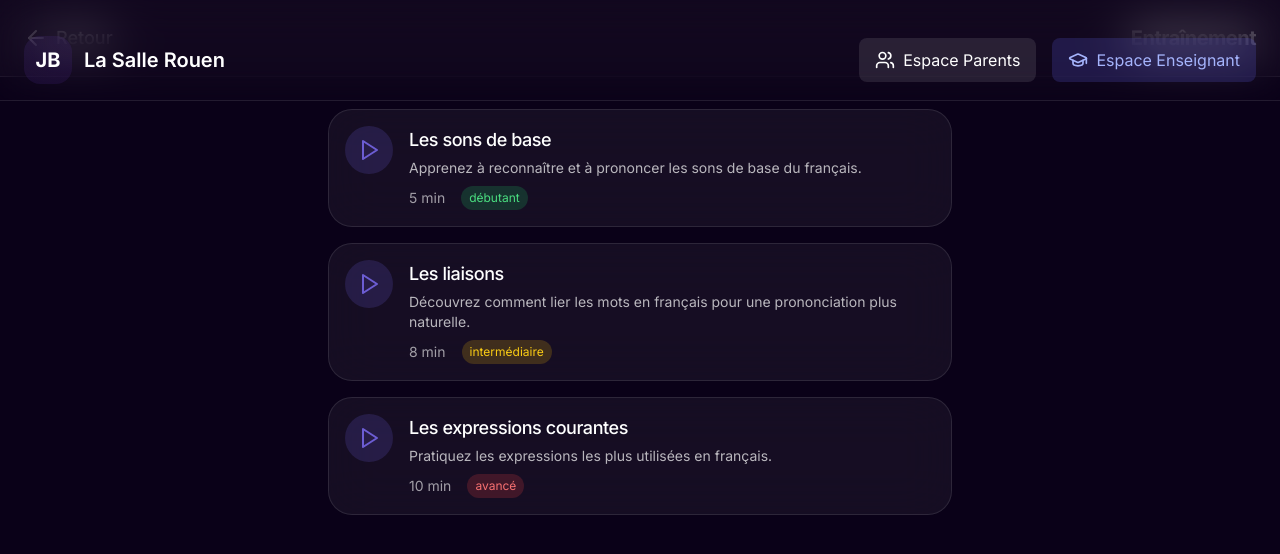
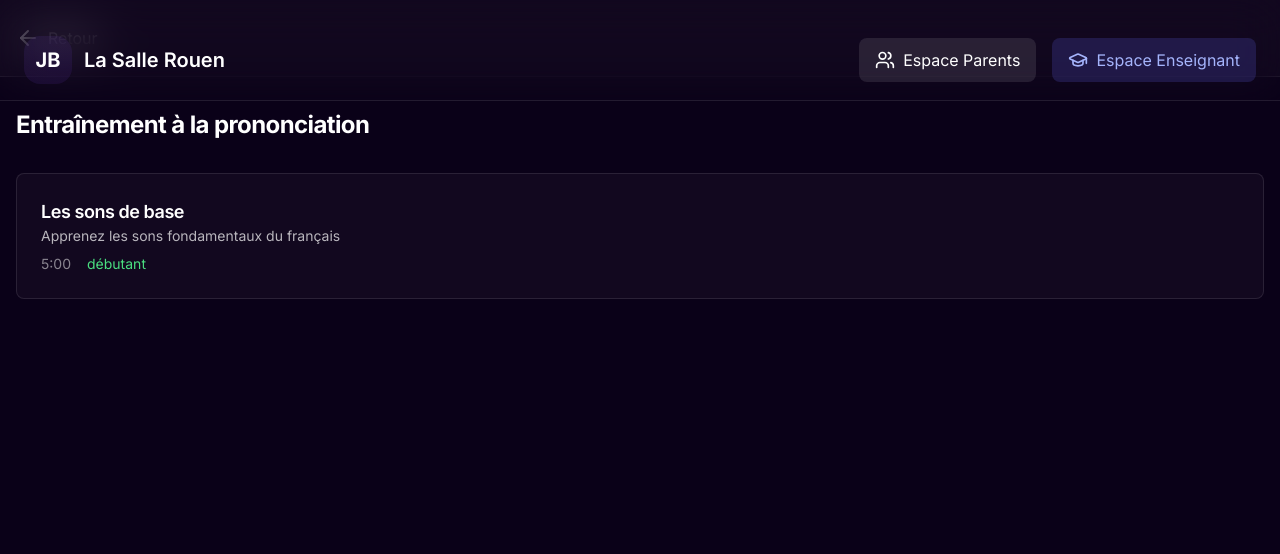
Before and after one commit to Rafikellou/petit-g-nie, a Next.js app: page /train in a window 1280 px wide. Shown: the top 554 px of the page. Built offline with nearby package versions, Linux system fonts and the light colour scheme.

Commit message:
fix: Correction des erreurs de type dans les composants d'entrainement

```diff
--- a/src/app/teacher/page.tsx
+++ b/src/app/teacher/page.tsx
@@ -82,29 +82,22 @@ const TeacherDashboard: FC = () => {
 
   return (
     <div className="min-h-screen bg-background safe-area-inset">
-      <header className="bg-surface-dark border-b border-white/10 pt-safe-top">
-        <div className="max-w-7xl mx-auto px-4 sm:px-6 py-4">
-          <div className="flex items-center justify-between">
-            <Link
-              href="/"
-              className="flex items-center space-x-2 text-white hover:text-white/80 transition tap-target touch-manipulation"
-              aria-label="Retour à l'accueil"
-            >
-              <ArrowLeft className="w-6 h-6" />
-              <span className="text-lg font-medium">Retour</span>
-            </Link>
-            <h1 className="text-xl font-bold">Espace Enseignant</h1>
-          </div>
+      <Toaster />
+      {/* En-tête */}
+      <header className="bg-gradient-to-b from-primary to-primary/80 text-white p-6">
+        <div className="flex items-center justify-between mb-8">
+          <Link href="/" className="flex items-center space-x-2">
+            <ArrowLeft className="w-6 h-6" />
+            <span>Retour</span>
+          </Link>
         </div>
-      </header>
 
-      <main className="max-w-7xl mx-auto px-4 sm:px-6 py-8">
-        {/* Statistiques générales */}
-        <div className="grid grid-cols-1 md:grid-cols-2 lg:grid-cols-4 gap-6 mb-8">
-          <div className="glass-card p-6">
-            <div className="flex items-center space-x-4">
-              <div className="rounded-full bg-primary/20 p-3">
-                <Users className="w-6 h-6 text-primary" />
+        {/* Statistiques rapides */}
+        <div className="grid grid-cols-2 gap-4">
+          <div className="glass-card p-4">
+            <div className="flex items-start justify-between">
+              <div className="p-2 bg-white/10 rounded-lg">
+                <Users className="w-6 h-6" />
               </div>
               <div>
                 <p className="text-sm text-white/70">Élèves</p>
@@ -113,85 +106,71 @@ const TeacherDashboard: FC = () => {
             </div>
           </div>
 
-          <div className="glass-card p-6">
-            <div className="flex items-center space-x-4">
-              <div className="rounded-full bg-green-500/20 p-3">
-                <BookOpen className="w-6 h-6 text-green-400" />
+          {/* Autres statistiques */}
+          <div className="glass-card p-4">
+            <div className="flex items-start justify-between">
+              <div className="p-2 bg-white/10 rounded-lg">
+                <TrendingUp className="w-6 h-6" />
               </div>
               <div>
-                <p className="text-sm text-white/70">Histoires lues</p>
-                <p className="text-2xl font-bold">24</p>
-              </div>
-            </div>
-          </div>
-
-          <div className="glass-card p-6">
-            <div className="flex items-center space-x-4">
-              <div className="rounded-full bg-yellow-500/20 p-3">
-                <Award className="w-6 h-6 text-yellow-400" />
-              </div>
-              <div>
-                <p className="text-sm text-white/70">Points moyens</p>
-                <p className="text-2xl font-bold">850</p>
-              </div>
-            </div>
-          </div>
-
-          <div className="glass-card p-6">
-            <div className="flex items-center space-x-4">
-              <div className="rounded-full bg-purple-500/20 p-3">
-                <TrendingUp className="w-6 h-6 text-purple-400" />
-              </div>
-              <div>
-                <p className="text-sm text-white/70">Progression</p>
-                <p className="text-2xl font-bold">+12%</p>
+                <p className="text-sm text-white/70">Progression moyenne</p>
+                <p className="text-2xl font-bold">{teacher.stats.averageClassProgress}%</p>
               </div>
             </div>
           </div>
         </div>
+      </header>
 
+      {/* Contenu principal */}
+      <main className="p-6">
         {/* Barre de recherche */}
-        <div className="relative mb-8">
-          <div className="absolute inset-y-0 left-0 pl-3 flex items-center pointer-events-none">
-            <Search className="h-5 w-5 text-white/40" />
-          </div>
+        <div className="relative mb-6">
+          <Search className="absolute left-3 top-1/2 transform -translate-y-1/2 w-5 h-5 text-gray-400" />
           <input
             type="text"
             placeholder="Rechercher un élève..."
-            className="block w-full pl-10 pr-3 py-3 bg-surface-dark border border-white/10 rounded-lg text-white placeholder-white/40 focus:outline-none focus:ring-2 focus:ring-primary focus:border-transparent min-h-[44px]"
             value={searchQuery}
             onChange={(e) => setSearchQuery(e.target.value)}
+            className="w-full pl-10 pr-4 py-2 rounded-lg bg-white/5 border border-white/10 text-white placeholder-gray-400 focus:outline-none focus:ring-2 focus:ring-primary"
           />
         </div>
 
         {/* Liste des élèves */}
         <div className="space-y-4">
-          {filteredStudents.map((studentId: string) => {
-            const student = mockStudents[studentId];
-            const progress = mockProgress[studentId];
-            if (!student) return null;
-
+          {filteredStudents.map((student) => {
+            const progress = student.progress;
             const overallProgress = calculateOverallProgress(progress);
 
             return (
               <div
-                key={studentId}
-                className="glass-card p-6 hover:bg-white/5 transition cursor-pointer tap-target touch-manipulation"
-                onClick={() => setSelectedStudentId(studentId)}
+                key={student.id}
+                className="glass-card p-4 hover:bg-white/10 transition cursor-pointer"
+                onClick={() => setSelectedStudentId(student.id)}
               >
                 <div className="flex items-center justify-between">
                   <div className="flex items-center space-x-4">
-                    <div className="w-12 h-12 rounded-full bg-primary/20 flex items-center justify-center">
-                      <span className="text-lg font-bold">{student.name[0]}</span>
-                    </div>
+                    {student.avatar ? (
+                      <img
+                        src={student.avatar}
+                        alt={student.name}
+                        className="w-12 h-12 rounded-full"
+                      />
+                    ) : (
+                      <div className="w-12 h-12 rounded-full bg-primary/20 flex items-center justify-center">
+                        <span className="text-xl font-bold text-primary">
+                          {student.name.charAt(0)}
+                        </span>
+                      </div>
+                    )}
                     <div>
-                      <h3 className="text-lg font-medium">{student.name}</h3>
-                      <p className="text-sm text-white/70">{student.class}</p>
+                      <h3 className="font-medium">{student.name}</h3>
+                      <p className="text-sm text-gray-400">
+                        Progression: {Math.round(overallProgress)}%
+                      </p>
                     </div>
                   </div>
-                  <div className="text-right">
-                    <p className="text-sm text-white/70">Progression</p>
-                    <p className="text-lg font-bold">{overallProgress}%</p>
+                  <div className="flex items-center space-x-2">
+                    {/* Badges et autres indicateurs */}
                   </div>
                 </div>
               </div>
@@ -203,13 +182,11 @@ const TeacherDashboard: FC = () => {
       {/* Modal de progression détaillée */}
       {selectedStudentId && (
         <StudentProgressComponent
-          student={mockStudents[selectedStudentId]}
-          progress={mockProgress[selectedStudentId]}
+          student={teacher.class.students.find(s => s.id === selectedStudentId)!}
+          progress={teacher.class.students.find(s => s.id === selectedStudentId)!.progress}
           onClose={() => setSelectedStudentId(null)}
         />
       )}
-
-      <Toaster />
     </div>
   );
 };
--- a/src/app/train/page.tsx
+++ b/src/app/train/page.tsx
@@ -34,246 +34,231 @@ interface TrainingResult {
     actual: string;
     timestamp: number;
   }[];
-  feedback?: string;
-  completed: boolean;
 }
 
 const trainingSessions: TrainingSession[] = [
   {
     id: '1',
     title: 'Les sons de base',
-    description: 'Apprenez à reconnaître et à prononcer les sons de base du français.',
-    audioUrl: '/audio/sons-base.mp3',
-    duration: '5 min',
+    description: 'Apprenez les sons fondamentaux du français',
+    audioUrl: '/audio/training/basic-sounds.mp3',
+    duration: '5:00',
     level: 'débutant',
-    transcription: 'A comme dans "papa", E comme dans "bébé"...',
+    transcription: 'Bonjour, aujourd\'hui nous allons apprendre...',
     category: 'prononciation',
     objectives: [
-      'Reconnaître les voyelles de base',
-      'Prononcer correctement les sons simples'
+      'Maîtriser les voyelles de base',
+      'Pratiquer les consonnes simples',
     ],
-    difficulty: 1
+    difficulty: 1,
   },
-  {
-    id: '2',
-    title: 'Les liaisons',
-    description: 'Découvrez comment lier les mots en français pour une prononciation plus naturelle.',
-    audioUrl: '/audio/liaisons.mp3',
-    duration: '8 min',
-    level: 'intermédiaire',
-    transcription: 'Les liaisons sont importantes en français...',
-    category: 'prononciation',
-    prerequisites: ['Les sons de base'],
-    objectives: [
-      'Comprendre les règles de liaison',
-      'Pratiquer les liaisons courantes'
-    ],
-    difficulty: 3
-  },
-  {
-    id: '3',
-    title: 'Les expressions courantes',
-    description: 'Pratiquez les expressions les plus utilisées en français.',
-    audioUrl: '/audio/expressions.mp3',
-    duration: '10 min',
-    level: 'avancé',
-    transcription: 'Bonjour ! Comment allez-vous ?...',
-    category: 'conversation',
-    prerequisites: ['Les liaisons'],
-    objectives: [
-      'Mémoriser les expressions courantes',
-      'Utiliser les expressions dans un contexte'
-    ],
-    difficulty: 4,
-    nextSessions: ['4', '5']
-  }
+  // ... autres sessions
 ];
 
 export default function TrainPage() {
-  const [selectedSession, setSelectedSession] = useState<TrainingSession | null>(null);
-  const [currentResult, setCurrentResult] = useState<TrainingResult | null>(null);
+  const { progress, updateProgress } = useProgress();
+  const [currentSession, setCurrentSession] = useState<TrainingSession | null>(null);
   const [isPlaying, setIsPlaying] = useState(false);
-  const [isMuted, setIsMuted] = useState(false);
   const [currentTime, setCurrentTime] = useState(0);
   const [duration, setDuration] = useState(0);
+  const [audioElement, setAudioElement] = useState<HTMLAudioElement | null>(null);
+  const [isMuted, setIsMuted] = useState(false);
   const [isRecording, setIsRecording] = useState(false);
-  const { progress, updateProgress } = useProgress();
-  const { showBadgeUnlock } = useAchievements();
+  const { unlockAchievement } = useAchievements();
 
-  const handlePlayPause = () => {
-    setIsPlaying(!isPlaying);
-  };
+  useEffect(() => {
+    if (currentSession) {
+      const audio = new Audio(currentSession.audioUrl);
+      setAudioElement(audio);
 
-  const handleMute = () => {
-    setIsMuted(!isMuted);
-  };
+      audio.addEventListener('loadedmetadata', () => {
+        setDuration(audio.duration);
+      });
 
-  const handleSeek = (value: number) => {
-    setCurrentTime(value);
-  };
+      audio.addEventListener('timeupdate', () => {
+        setCurrentTime(audio.currentTime);
+      });
 
-  const handleRecord = () => {
-    setIsRecording(!isRecording);
-  };
+      audio.addEventListener('ended', () => {
+        setIsPlaying(false);
+        handleSessionComplete();
+      });
+
+      return () => {
+        audio.pause();
+        audio.remove();
+      };
+    }
+  }, [currentSession]);
 
   const handleSessionComplete = () => {
-    if (selectedSession) {
+    if (currentSession) {
+      const sessionResult = {
+        completed: true,
+        score: 85, // À remplacer par le vrai score
+        date: new Date().toISOString(),
+        duration: Math.floor(duration),
+      };
+
       updateProgress({
-        trainingSessions: [
+        trainingSessions: {
           ...progress.trainingSessions,
-          {
-            sessionId: selectedSession.id,
-            completedAt: new Date().toISOString()
-          }
-        ]
+          [currentSession.id]: sessionResult,
+        },
       });
 
-      const completedSessions = progress.trainingSessions.length + 1;
-      if (completedSessions >= 5) {
-        showBadgeUnlock('training_master');
+      // Débloquer des succès si nécessaire
+      if (Object.keys(progress.trainingSessions).length === 1) {
+        unlockAchievement('first_training');
       }
     }
   };
 
+  const togglePlay = () => {
+    if (!audioElement) return;
+
+    if (isPlaying) {
+      audioElement.pause();
+    } else {
+      audioElement.play();
+    }
+    setIsPlaying(!isPlaying);
+  };
+
+  const toggleMute = () => {
+    if (!audioElement) return;
+    audioElement.muted = !isMuted;
+    setIsMuted(!isMuted);
+  };
+
+  const handleSeek = (e: React.ChangeEvent<HTMLInputElement>) => {
+    if (!audioElement) return;
+    const time = parseFloat(e.target.value);
+    audioElement.currentTime = time;
+    setCurrentTime(time);
+  };
+
+  const skipBackward = () => {
+    if (!audioElement) return;
+    audioElement.currentTime = Math.max(0, currentTime - 10);
+  };
+
+  const skipForward = () => {
+    if (!audioElement) return;
+    audioElement.currentTime = Math.min(duration, currentTime + 10);
+  };
+
+  const toggleRecording = () => {
+    setIsRecording(!isRecording);
+    // Implémenter la logique d'enregistrement
+  };
+
   return (
-    <div className="min-h-screen bg-background safe-area-inset">
-      <header className="bg-surface-dark border-b border-white/10 pt-safe-top">
-        <div className="max-w-7xl mx-auto px-4 sm:px-6 py-4">
-          <div className="flex items-center justify-between">
-            <Link
-              href="/"
-              className="flex items-center space-x-2 text-white hover:text-white/80 transition tap-target touch-manipulation"
-              aria-label="Retour à l'accueil"
-            >
-              <ArrowLeft className="w-6 h-6" />
-              <span className="text-lg font-medium">Retour</span>
-            </Link>
-            <h1 className="text-xl font-bold">Entraînement</h1>
-          </div>
-        </div>
+    <div className="min-h-screen bg-background">
+      <header className="bg-surface-dark border-b border-white/10 p-4">
+        <Link href="/" className="flex items-center space-x-2 text-white">
+          <ArrowLeft className="w-6 h-6" />
+          <span>Retour</span>
+        </Link>
       </header>
 
-      <main className="max-w-2xl mx-auto px-4 sm:px-6 py-8">
-        {selectedSession ? (
-          <div className="space-y-6">
-            {/* Session en cours */}
-            <div className="glass-card p-6 space-y-6">
-              <div>
-                <h2 className="text-2xl font-bold mb-2">{selectedSession.title}</h2>
-                <p className="text-white/70">{selectedSession.description}</p>
+      <main className="container mx-auto px-4 py-8">
+        <h1 className="text-2xl font-bold mb-8">Entraînement à la prononciation</h1>
+
+        {/* Liste des sessions */}
+        <div className="grid gap-6">
+          {trainingSessions.map((session) => {
+            const isCompleted = progress.trainingSessions[session.id]?.completed;
+
+            return (
+              <div
+                key={session.id}
+                className={`p-6 rounded-lg ${
+                  currentSession?.id === session.id
+                    ? 'bg-primary/20 border-primary'
+                    : 'bg-surface-dark'
+                } border border-white/10 cursor-pointer transition hover:bg-white/5`}
+                onClick={() => setCurrentSession(session)}
+              >
+                <div className="flex items-center justify-between">
+                  <div>
+                    <h3 className="text-lg font-semibold">{session.title}</h3>
+                    <p className="text-sm text-white/70">{session.description}</p>
+                    <div className="flex items-center gap-4 mt-2">
+                      <span className="text-sm text-white/50">{session.duration}</span>
+                      <span className={`text-sm ${
+                        session.level === 'débutant' ? 'text-green-400' :
+                        session.level === 'intermédiaire' ? 'text-yellow-400' :
+                        'text-red-400'
+                      }`}>
+                        {session.level}
+                      </span>
+                    </div>
+                  </div>
+                  {isCompleted && (
+                    <div className="text-green-400">
+                      ✓ Complété
+                    </div>
+                  )}
+                </div>
               </div>
+            );
+          })}
+        </div>
 
-              {/* Contrôles audio */}
-              <div className="space-y-4">
-                <div className="flex items-center justify-center space-x-6">
+        {/* Lecteur audio */}
+        {currentSession && (
+          <div className="fixed bottom-0 left-0 right-0 bg-surface-dark border-t border-white/10 p-4">
+            <div className="container mx-auto">
+              <div className="flex items-center justify-between mb-4">
+                <div>
+                  <h3 className="font-medium">{currentSession.title}</h3>
+                  <p className="text-sm text-white/70">{formatTime(currentTime)} / {formatTime(duration)}</p>
+                </div>
+                <div className="flex items-center space-x-4">
                   <button
-                    onClick={() => handleSeek(Math.max(0, currentTime - 10))}
-                    className="p-2 hover:bg-white/5 rounded-full transition tap-target touch-manipulation"
+                    onClick={toggleMute}
+                    className="p-2 hover:bg-white/10 rounded-full transition"
+                  >
+                    {isMuted ? <VolumeX className="w-6 h-6" /> : <Volume2 className="w-6 h-6" />}
+                  </button>
+                  <button
+                    onClick={skipBackward}
+                    className="p-2 hover:bg-white/10 rounded-full transition"
                   >
                     <SkipBack className="w-6 h-6" />
                   </button>
                   <button
-                    onClick={handlePlayPause}
-                    className="w-16 h-16 rounded-full bg-primary flex items-center justify-center hover:bg-primary/90 transition tap-target touch-manipulation"
+                    onClick={togglePlay}
+                    className="p-3 bg-primary rounded-full hover:bg-primary/80 transition"
                   >
-                    {isPlaying ? (
-                      <Pause className="w-8 h-8 text-white" />
-                    ) : (
-                      <Play className="w-8 h-8 text-white" />
-                    )}
+                    {isPlaying ? <Pause className="w-6 h-6" /> : <Play className="w-6 h-6" />}
                   </button>
                   <button
-                    onClick={() => handleSeek(Math.min(duration, currentTime + 10))}
-                    className="p-2 hover:bg-white/5 rounded-full transition tap-target touch-manipulation"
+                    onClick={skipForward}
+                    className="p-2 hover:bg-white/10 rounded-full transition"
                   >
                     <SkipForward className="w-6 h-6" />
                   </button>
-                </div>
-
-                {/* Barre de progression */}
-                <div className="space-y-2">
-                  <input
-                    type="range"
-                    min={0}
-                    max={duration}
-                    value={currentTime}
-                    onChange={(e) => handleSeek(Number(e.target.value))}
-                    className="w-full h-1 bg-white/10 rounded-full appearance-none cursor-pointer"
-                  />
-                  <div className="flex justify-between text-sm text-white/60">
-                    <span>{formatTime(currentTime)}</span>
-                    <span>{formatTime(duration)}</span>
-                  </div>
-                </div>
-
-                {/* Volume et enregistrement */}
-                <div className="flex items-center justify-between">
                   <button
-                    onClick={handleMute}
-                    className="p-2 hover:bg-white/5 rounded-full transition tap-target touch-manipulation"
-                  >
-                    {isMuted ? (
-                      <VolumeX className="w-6 h-6" />
-                    ) : (
-                      <Volume2 className="w-6 h-6" />
-                    )}
-                  </button>
-                  <button
-                    onClick={handleRecord}
-                    className={`p-3 rounded-full transition tap-target touch-manipulation ${
-                      isRecording ? 'bg-red-500' : 'bg-white/10 hover:bg-white/20'
+                    onClick={toggleRecording}
+                    className={`p-2 rounded-full transition ${
+                      isRecording ? 'bg-red-500 hover:bg-red-600' : 'hover:bg-white/10'
                     }`}
                   >
                     <Mic className="w-6 h-6" />
                   </button>
                 </div>
               </div>
-
-              {/* Transcription */}
-              <div className="p-4 bg-white/5 rounded-lg">
-                <h3 className="text-sm font-medium text-white/60 mb-2">Transcription</h3>
-                <p className="text-white/90">{selectedSession.transcription}</p>
-              </div>
-
-              <Button
-                onClick={() => setSelectedSession(null)}
+              <input
+                type="range"
+                min="0"
+                max={duration}
+                value={currentTime}
+                onChange={handleSeek}
                 className="w-full"
-              >
-                Terminer la session
-              </Button>
+              />
             </div>
-          </div>
-        ) : (
-          <div className="space-y-4">
-            {/* Liste des sessions */}
-            {trainingSessions.map((session) => (
-              <div
-                key={session.id}
-                className="glass-card p-4 hover:bg-white/5 transition tap-target touch-manipulation"
-                onClick={() => setSelectedSession(session)}
-              >
-                <div className="flex items-start gap-4">
-                  <div className="w-12 h-12 rounded-full bg-primary/20 flex items-center justify-center flex-shrink-0">
-                    <Play className="w-6 h-6 text-primary" />
-                  </div>
-                  <div className="flex-grow">
-                    <h2 className="text-lg font-medium mb-1">{session.title}</h2>
-                    <p className="text-white/70 text-sm mb-2">{session.description}</p>
-                    <div className="flex items-center gap-4 text-sm text-white/60">
-                      <span>{session.duration}</span>
-                      <span className={`
-                        px-2 py-1 rounded-full text-xs
-                        ${session.level === 'débutant' ? 'bg-green-500/20 text-green-400' : ''}
-                        ${session.level === 'intermédiaire' ? 'bg-yellow-500/20 text-yellow-400' : ''}
-                        ${session.level === 'avancé' ? 'bg-red-500/20 text-red-400' : ''}
-                      `}>
-                        {session.level}
-                      </span>
-                    </div>
-                  </div>
-                </div>
-              </div>
-            ))}
           </div>
         )}
       </main>
--- a/src/hooks/useProgress.ts
+++ b/src/hooks/useProgress.ts
@@ -24,6 +24,14 @@ interface Progress {
     date: string;
     minutes: number;
   }[];
+  trainingSessions: {
+    [sessionId: string]: {
+      completed: boolean;
+      score: number;
+      date: string;
+      duration: number;
+    };
+  };
 }
 
 const DEFAULT_PROGRESS: Progress = {
@@ -37,6 +45,7 @@ const DEFAULT_PROGRESS: Progress = {
   currentLevel: 1,
   currentXP: 0,
   dailyLearningTime: [],
+  trainingSessions: {},
 };
 
 export const useProgress = () => {
```
Also changed, not shown: src/app/train-and-listen/page.tsx (+21 -29 lines), src/components/stories/StoryPromptSuggestions.tsx (+24 -20 lines).
